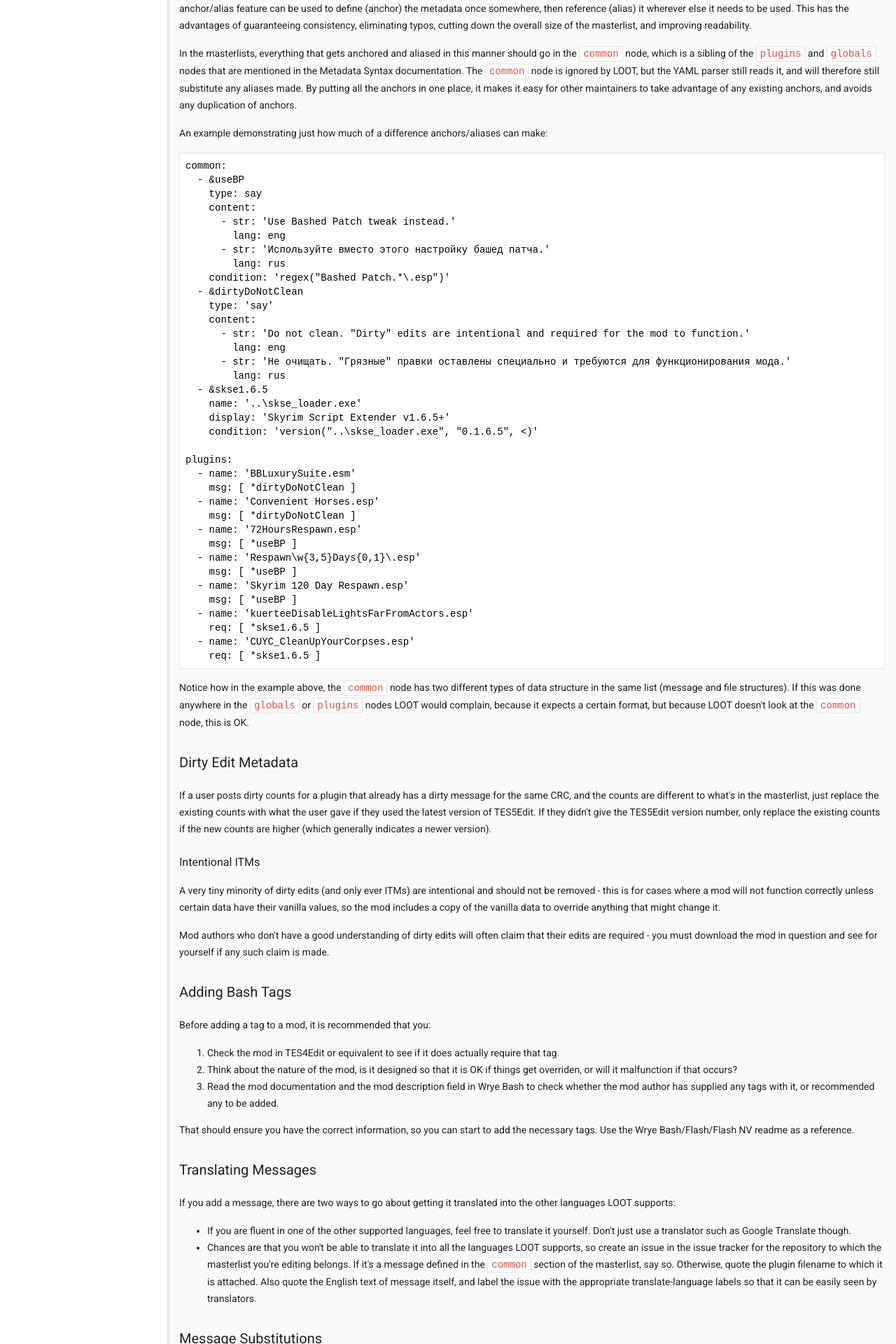
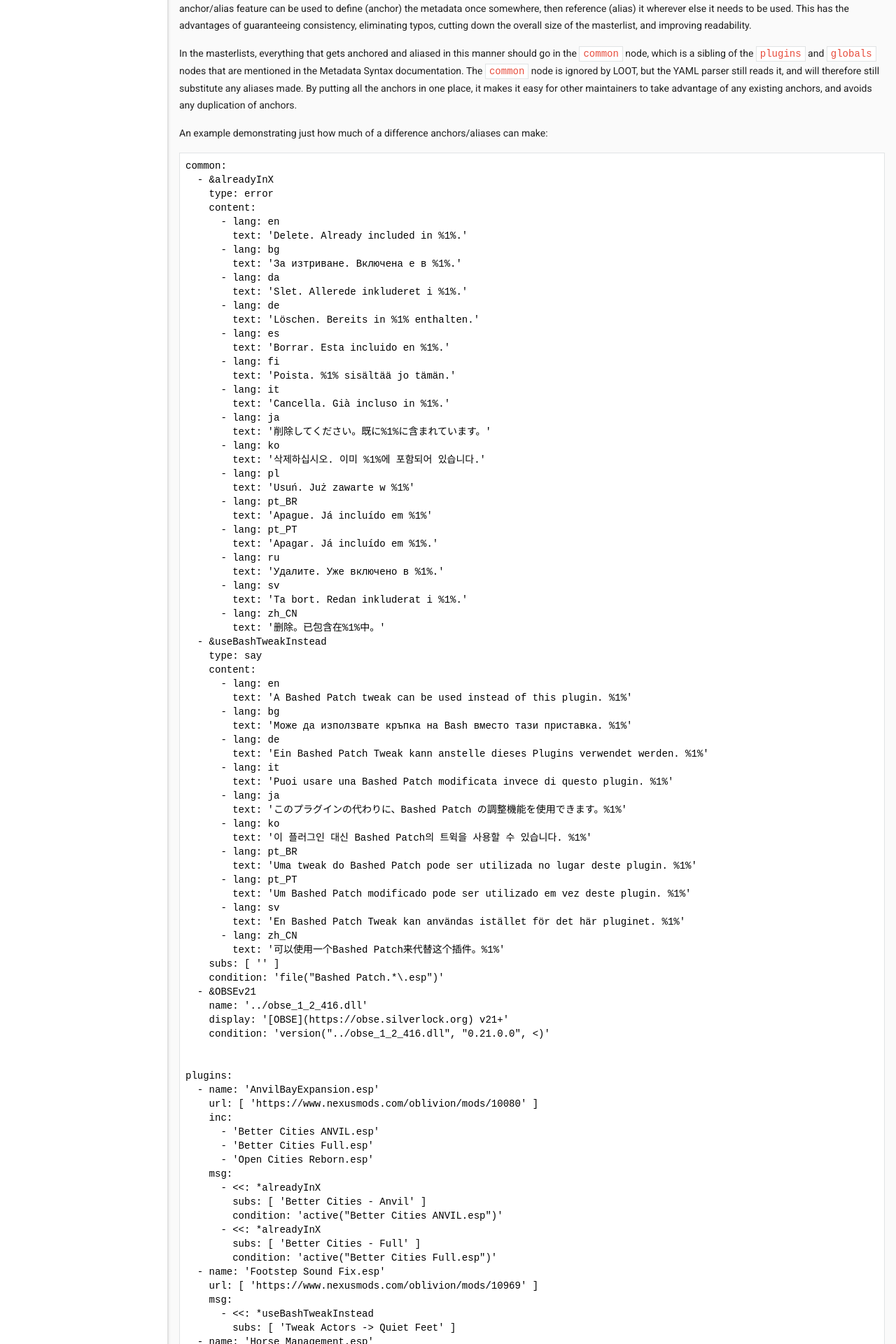
Before and after one commit to loot/loot.github.io, a Jekyll site: the page built from docs/contributing/Masterlist-Editing.html, in a window 1280 px wide. Shown: the part 1894-3814 px from the top of the page at 70% size. Built offline with Jekyll 4.4.1, drawn with Linux system fonts in a browser that asks for light colours; nearby versions of some CDN libraries; some of the changed text lies outside the part shown.

Commit message:
Update message anchors/aliases

```diff
--- a/docs/contributing/Masterlist-Editing.html
+++ b/docs/contributing/Masterlist-Editing.html
@@ -87,41 +87,92 @@ msg:
 <p>An example demonstrating just how much of a difference anchors/aliases can make:</p>
 
 <pre><code>common:
-  - &amp;useBP
+  - &amp;alreadyInX
+    type: error
+    content:
+      - lang: en
+        text: 'Delete. Already included in %1%.'
+      - lang: bg
+        text: 'За изтриване. Включена е в %1%.'
+      - lang: da
+        text: 'Slet. Allerede inkluderet i %1%.'
+      - lang: de
+        text: 'Löschen. Bereits in %1% enthalten.'
+      - lang: es
+        text: 'Borrar. Esta incluido en %1%.'
+      - lang: fi
+        text: 'Poista. %1% sisältää jo tämän.'
+      - lang: it
+        text: 'Cancella. Già incluso in %1%.'
+      - lang: ja
+        text: '削除してください。既に%1%に含まれています。'
+      - lang: ko
+        text: '삭제하십시오. 이미 %1%에 포함되어 있습니다.'
+      - lang: pl
+        text: 'Usuń. Już zawarte w %1%'
+      - lang: pt_BR
+        text: 'Apague. Já incluído em %1%'
+      - lang: pt_PT
+        text: 'Apagar. Já incluído em %1%.'
+      - lang: ru
+        text: 'Удалите. Уже включено в %1%.'
+      - lang: sv
+        text: 'Ta bort. Redan inkluderat i %1%.'
+      - lang: zh_CN
+        text: '删除。已包含在%1%中。'
+  - &amp;useBashTweakInstead
     type: say
     content:
-      - str: 'Use Bashed Patch tweak instead.'
-        lang: eng
-      - str: 'Используйте вместо этого настройку башед патча.'
-        lang: rus
-    condition: 'regex("Bashed Patch.*\.esp")'
-  - &amp;dirtyDoNotClean
-    type: 'say'
-    content:
-      - str: 'Do not clean. "Dirty" edits are intentional and required for the mod to function.'
-        lang: eng
-      - str: 'Не очищать. "Грязные" правки оставлены специально и требуются для функционирования мода.'
-        lang: rus
-  - &amp;skse1.6.5
-    name: '..\skse_loader.exe'
-    display: 'Skyrim Script Extender v1.6.5+'
-    condition: 'version("..\skse_loader.exe", "0.1.6.5", &lt;)'
+      - lang: en
+        text: 'A Bashed Patch tweak can be used instead of this plugin. %1%'
+      - lang: bg
+        text: 'Може да използвате кръпка на Bash вместо тази приставка. %1%'
+      - lang: de
+        text: 'Ein Bashed Patch Tweak kann anstelle dieses Plugins verwendet werden. %1%'
+      - lang: it
+        text: 'Puoi usare una Bashed Patch modificata invece di questo plugin. %1%'
+      - lang: ja
+        text: 'このプラグインの代わりに、Bashed Patch の調整機能を使用できます。%1%'
+      - lang: ko
+        text: '이 플러그인 대신 Bashed Patch의 트윅을 사용할 수 있습니다. %1%'
+      - lang: pt_BR
+        text: 'Uma tweak do Bashed Patch pode ser utilizada no lugar deste plugin. %1%'
+      - lang: pt_PT
+        text: 'Um Bashed Patch modificado pode ser utilizado em vez deste plugin. %1%'
+      - lang: sv
+        text: 'En Bashed Patch Tweak kan användas istället för det här pluginet. %1%'
+      - lang: zh_CN
+        text: '可以使用一个Bashed Patch来代替这个插件。%1%'
+    subs: [ '' ]
+    condition: 'file("Bashed Patch.*\.esp")'
+  - &amp;OBSEv21
+    name: '../obse_1_2_416.dll'
+    display: '[OBSE](https://obse.silverlock.org) v21+'
+    condition: 'version("../obse_1_2_416.dll", "0.21.0.0", &lt;)'
+
 
 plugins:
-  - name: 'BBLuxurySuite.esm'
-    msg: [ *dirtyDoNotClean ]
-  - name: 'Convenient Horses.esp'
-    msg: [ *dirtyDoNotClean ]
-  - name: '72HoursRespawn.esp'
-    msg: [ *useBP ]
-  - name: 'Respawn\w{3,5}Days{0,1}\.esp'
-    msg: [ *useBP ]
-  - name: 'Skyrim 120 Day Respawn.esp'
-    msg: [ *useBP ]
-  - name: 'kuerteeDisableLightsFarFromActors.esp'
-    req: [ *skse1.6.5 ]
-  - name: 'CUYC_CleanUpYourCorpses.esp'
-    req: [ *skse1.6.5 ]</code></pre>
+  - name: 'AnvilBayExpansion.esp'
+    url: [ 'https://www.nexusmods.com/oblivion/mods/10080' ]
+    inc:
+      - 'Better Cities ANVIL.esp'
+      - 'Better Cities Full.esp'
+      - 'Open Cities Reborn.esp'
+    msg:
+      - &lt;&lt;: *alreadyInX
+        subs: [ 'Better Cities - Anvil' ]
+        condition: 'active("Better Cities ANVIL.esp")'
+      - &lt;&lt;: *alreadyInX
+        subs: [ 'Better Cities - Full' ]
+        condition: 'active("Better Cities Full.esp")'
+  - name: 'Footstep Sound Fix.esp'
+    url: [ 'https://www.nexusmods.com/oblivion/mods/10969' ]
+    msg:
+      - &lt;&lt;: *useBashTweakInstead
+        subs: [ 'Tweak Actors -> Quiet Feet' ]
+  - name: 'Horse Management.esp'
+    url: [ 'https://www.nexusmods.com/oblivion/mods/46021' ]
+    req: [ *OBSEv21 ]</code></pre>
 
 <p>Notice how in the example above, the <code>common</code> node has two different types of data structure in the same list (message and file structures). If this was done anywhere in the <code>globals</code> or <code>plugins</code> nodes LOOT would complain, because it expects a certain format, but because LOOT doesn't look at the <code>common</code> node, this is OK.</p>
 
```
